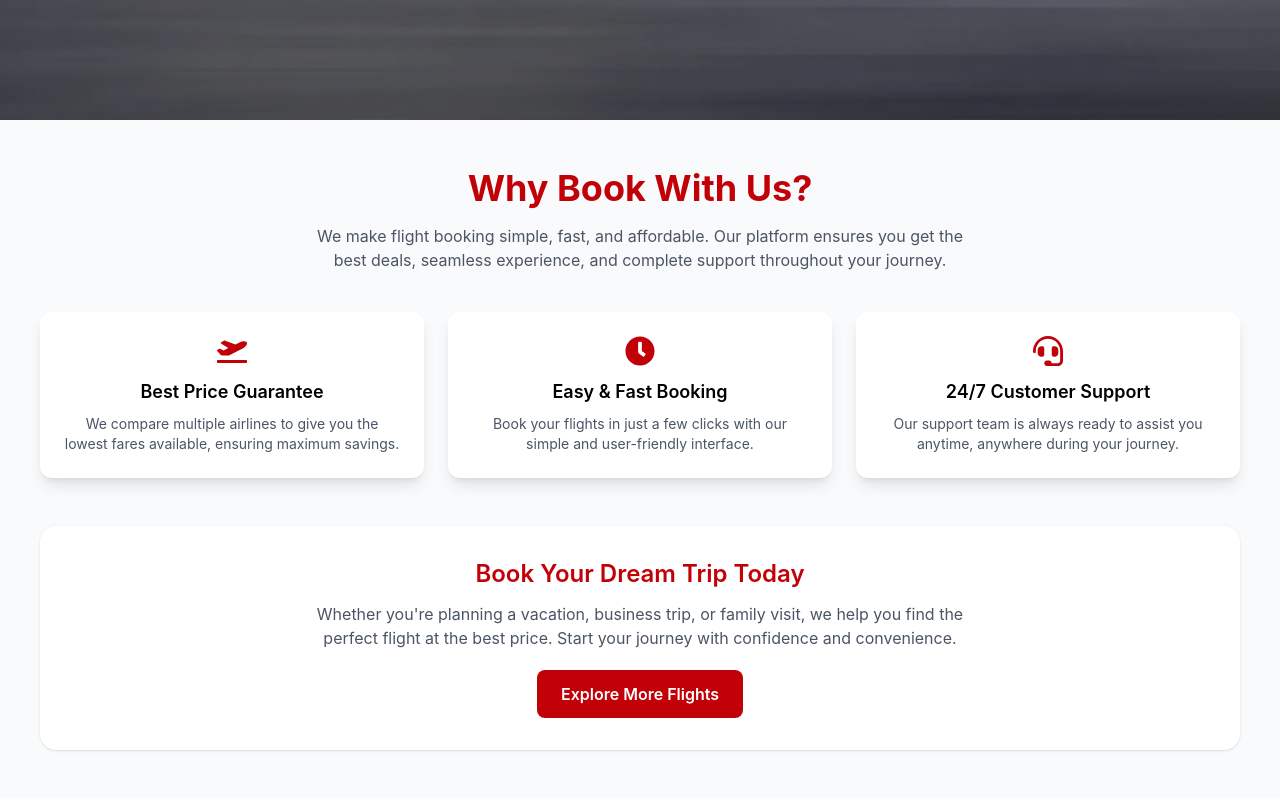
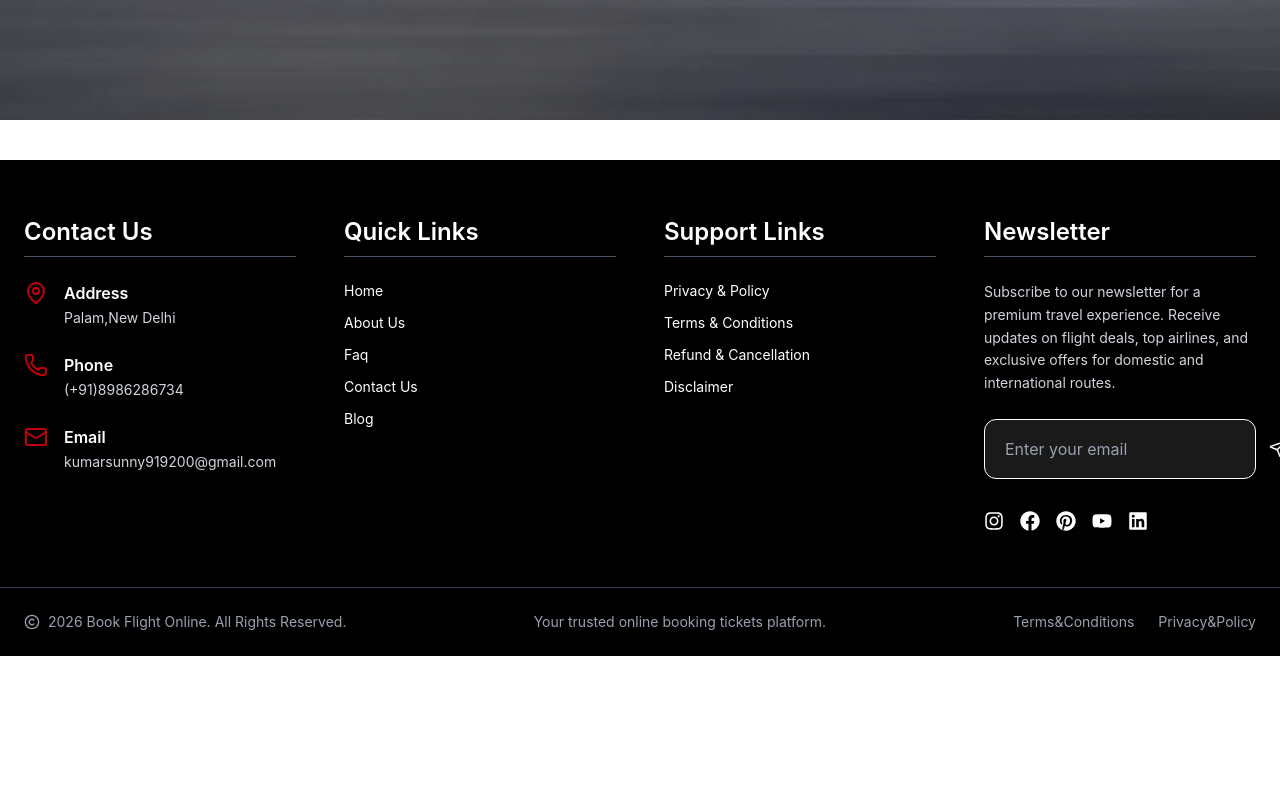
Before and after one commit to Sunny9467/FlightBookingOnline, a React (Vite) app: page /booking in a window 1280 px wide. Shown: the part 760-1560 px from the top of the page. After the commit the page ends 1416 px from the top, so only its background shows below. Built offline with nearby package versions, Linux system fonts and the light colour scheme.

Commit message:
blogspagechange

```diff
--- a/src/pages/BlogDetailsPage.jsx
+++ b/src/pages/BlogDetailsPage.jsx
@@ -1,6 +1,5 @@
 import { Link, useParams } from "react-router-dom";
 
-import { FaFacebook, FaTwitter, FaLinkedin } from "react-icons/fa";
 
 import { useEffect } from "react";
 import { blogs } from "../data/blog";
--- a/src/pages/BookingInfoPage.jsx
+++ /dev/null
@@ -1,63 +0,0 @@
-import { FaClock, FaHeadset, FaPlaneDeparture } from "react-icons/fa";
-
-export default function BookingInfoPage() {
-  return (
-    <section className="bg-gray-50 py-12 px-4 md:px-10" data-aos="zoom-in-up" >
-
-      <div className="max-w-6xl mx-auto text-center mb-10">
-        <h2 className="text-2xl text-red-700 md:text-4xl font-bold mb-4">
-          Why Book With Us?
-        </h2>
-        <p className="text-gray-600 max-w-2xl mx-auto">
-          We make flight booking simple, fast, and affordable. Our platform ensures you get the best deals,
-          seamless experience, and complete support throughout your journey.
-        </p>
-      </div>
-
-      {/* Features */}
-      <div className="grid gap-6 md:grid-cols-3 text-center mb-12">
-
-        <div className="bg-white p-6 rounded-xl shadow-lg hover:shadow-red-300 transition">
-            <FaPlaneDeparture className="text-red-700 text-3xl mx-auto mb-3" />
-          <h3 className="font-semibold text-lg mb-2">Best Price Guarantee</h3>
-          <p className="text-gray-600 text-sm">
-            We compare multiple airlines to give you the lowest fares available, ensuring maximum savings.
-          </p>
-        </div>
-
-        <div className="bg-white p-6 rounded-xl shadow-lg hover:shadow-red-300 transition">
-            <FaClock className="text-red-700 text-3xl mx-auto mb-3" />
-          <h3 className="font-semibold text-lg mb-2">Easy & Fast Booking</h3>
-          <p className="text-gray-600 text-sm">
-            Book your flights in just a few clicks with our simple and user-friendly interface.
-          </p>
-        </div>
-
-        <div className="bg-white p-6 rounded-xl shadow-lg hover:shadow-red-300 transition">
-            <FaHeadset className="text-red-700 text-3xl mx-auto mb-3" />
-          <h3 className="font-semibold text-lg mb-2">24/7 Customer Support</h3>
-          <p className="text-gray-600 text-sm">
-            Our support team is always ready to assist you anytime, anywhere during your journey.
-          </p>
-        </div>
-
-      </div>
-
-      {/* Extra Info */}
-      <div className="bg-white rounded-2xl shadow p-6 md:p-8 text-center">
-        <h3 className="text-xl text-red-700 md:text-2xl font-semibold mb-3">
-          Book Your Dream Trip Today
-        </h3>
-        <p className="text-gray-600 mb-5 max-w-2xl mx-auto">
-          Whether you're planning a vacation, business trip, or family visit, we help you find the perfect flight
-          at the best price. Start your journey with confidence and convenience.
-        </p>
-
-        <button className="bg-red-700 hover:bg-red-800 cursor-pointer text-white px-6 py-3 rounded-lg font-semibold transition">
-          Explore More Flights
-        </button>
-      </div>
-
-    </section>
-  );
-}
--- a/src/pages/BookingPage.jsx
+++ b/src/pages/BookingPage.jsx
@@ -1,5 +1,4 @@
 import React, { useState } from 'react'
-import BookingInfoPage from './BookingInfoPage';
 
 export default function SearchFlights() {
     let [open, setopen] = useState(null)
@@ -175,7 +174,6 @@ export default function SearchFlights() {
 
 
 
-            <BookingInfoPage/>
         </>
     )
 }
```
